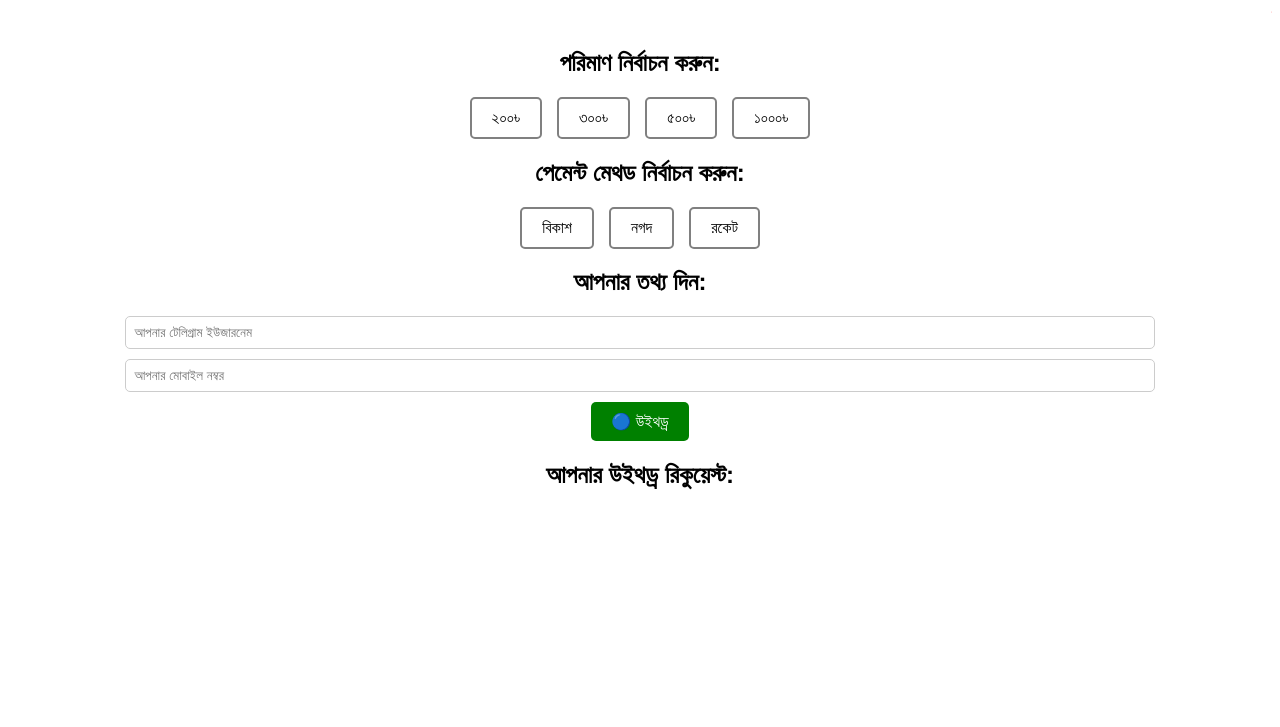
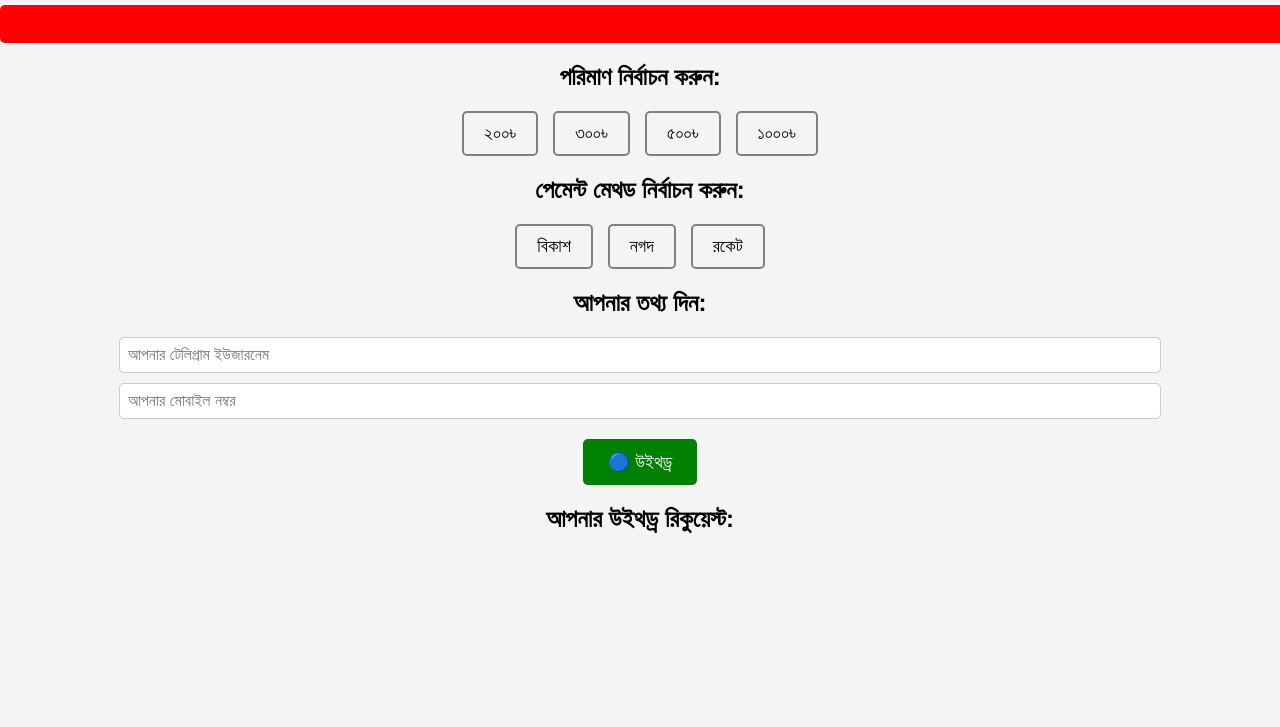
Before and after one commit to mdnahid3322/mdnahid33, a plain HTML site: page index.html in a window 1280 px wide. Shown: the part 73-800 px from the top of the page. Drawn offline with Linux system fonts and the light colour scheme.

Commit message:
Update style.css

```diff
--- a/style.css
+++ b/style.css
@@ -1,15 +1,25 @@
 body {
     font-family: Arial, sans-serif;
     text-align: center;
+    margin: 0;
+    padding: 0;
+    background-color: #f4f4f4;
 }
 
 h1 {
     color: #2c3e50;
+    margin-top: 20px;
 }
 
 marquee {
     font-weight: bold;
-    color: red;
+    color: white;
+    background-color: red;
+    padding: 10px;
+    font-size: 16px;
+    border-radius: 5px;
+    display: block;
+    width: 100%;
 }
 
 .amount-container, .payment-container {
@@ -24,6 +34,7 @@ marquee {
     border: 2px solid gray;
     border-radius: 5px;
     cursor: pointer;
+    font-size: 18px;
 }
 
 .amount.selected, .payment.selected {
@@ -39,20 +50,54 @@ input {
     width: 80%;
     border: 1px solid #ccc;
     border-radius: 5px;
+    font-size: 16px;
 }
 
 button {
-    padding: 10px 20px;
+    padding: 12px 25px;
     background-color: green;
     color: white;
-    font-size: 16px;
+    font-size: 18px;
     border: none;
     cursor: pointer;
     border-radius: 5px;
+    margin-top: 10px;
+    position: relative;
+    overflow: hidden;
+    transition: background 0.3s, transform 0.2s;
+}
+
+/* বাটন চাপ দিলে রঙ পরিবর্তন হবে */
+button:active {
+    background-color: darkgreen;
+    transform: scale(0.95);
+}
+
+/* Sparkle Effect */
+.sparkle {
+    position: absolute;
+    width: 5px;
+    height: 5px;
+    background-color: yellow;
+    border-radius: 50%;
+    opacity: 0;
+    animation: sparkleAnimation 0.5s linear;
+}
+
+@keyframes sparkleAnimation {
+    0% {
+        opacity: 1;
+        transform: translateY(0) scale(1);
+    }
+    100% {
+        opacity: 0;
+        transform: translateY(-20px) scale(1.5);
+    }
 }
 
 button:disabled {
     background-color: gray;
+    cursor: not-allowed;
 }
 
 .pending {
```
